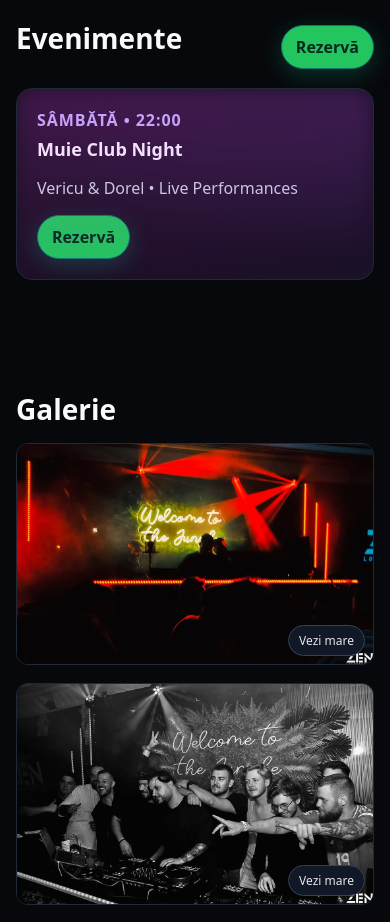
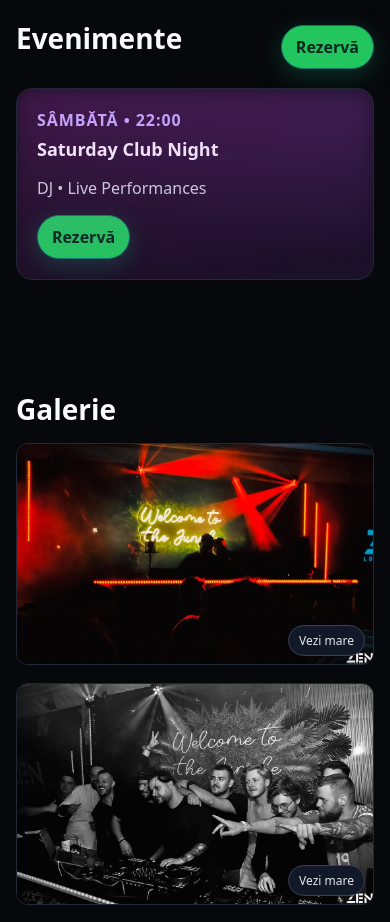
Before and after one commit to remxs2k/ZenSite, a React (Vite) app: page / in a window 390 px wide. Shown: the part 1420-2342 px from the top of the page. Built offline with nearby package versions, Linux system fonts and the light colour scheme.

Commit message:
fixed mobile zoom

```diff
--- a/index.html
+++ b/index.html
@@ -3,7 +3,9 @@
   <head>
     <meta charset="UTF-8" />
     <link rel="icon" type="image/svg+xml" href="/vite.svg" />
-    <meta name="viewport" content="width=device-width, initial-scale=1.0" />
+    <meta
+      name="viewport"
+      content="width=device-width, initial-scale=1.0, maximum-scale=1.0, user-scalable=no">
     <title>my-app</title>
   </head>
   <body>
--- a/src/App.jsx
+++ b/src/App.jsx
@@ -332,7 +332,7 @@ function Highlights(){
 function Events(){
   const data = [
     //{time:"VINERI • 23:00", title:"House / Dance", desc:"Resident DJs • Club Anthems"},
-    {time:"SÂMBĂTĂ • 22:00", title:"Muie Club Night", desc:"Vericu & Dorel • Live Performances"},
+    {time:"SÂMBĂTĂ • 22:00", title:"Saturday Club Night", desc:"DJ • Live Performances"},
     //{time:"DUMINICĂ • 22:00", title:"Sunday Chill", desc:"R&B • Hip-Hop • Afrobeats"},
   ];
   return (
```
Also changed, not shown: src/rezervari.jsx (line endings or trailing spaces).
